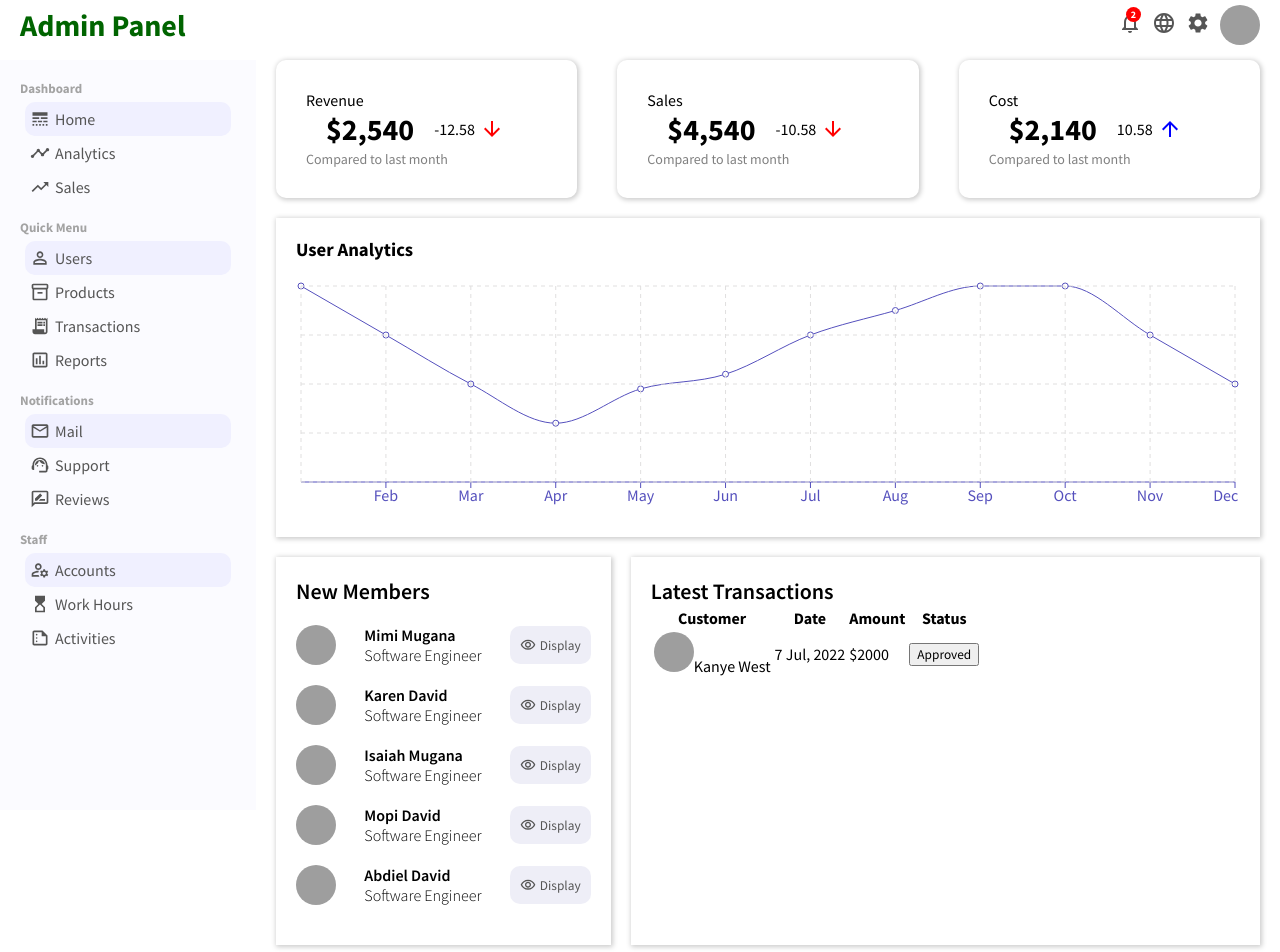
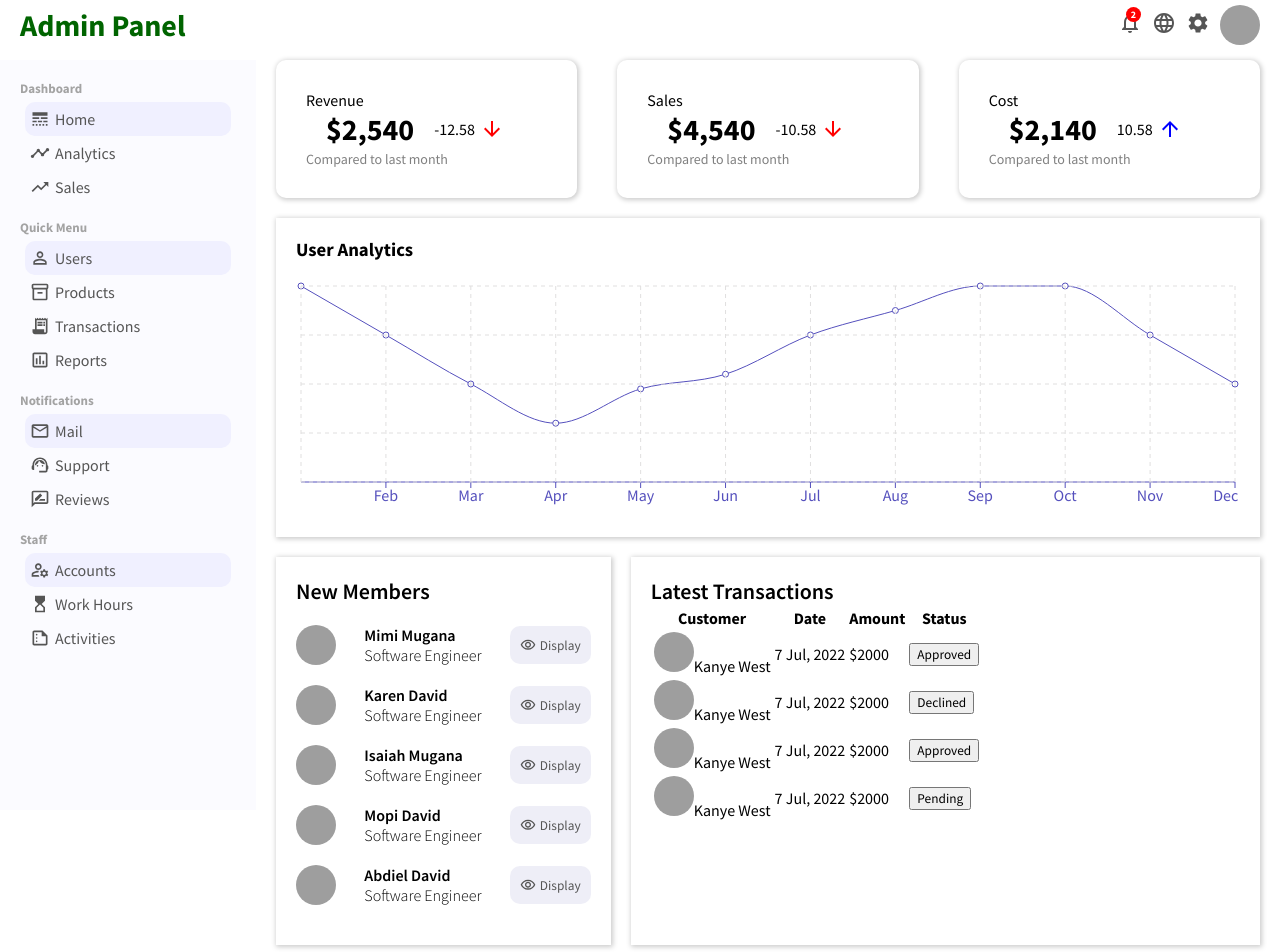
Before and after one commit to PJMantoss/admin_panel, a React (Create React App) app: page / in a window 1280 px wide. Shown: the top 952 px of the page. Built offline with nearby package versions, Linux system fonts and the light colour scheme; grey boxes are pictures that could not be loaded.

Commit message:
update large Widget component

```diff
--- a/src/components/widgetLg/WidgetLg.js
+++ b/src/components/widgetLg/WidgetLg.js
@@ -42,6 +42,54 @@ function WidgetLg() {
               <Button type='Approved' />
             </td>
           </tr>
+
+          <tr className='widgetLgTr'>
+            <td className='widgetLgUser'>
+              <img
+                src='https://i.ibb.co/3dsTK7L/head-png-1000.png'
+                alt='user'
+                className='widgetLgImg'
+              />
+              <span className='widgetLgUsername'>Kanye West</span>
+            </td>
+            <td className='widgetLgDate'>7 Jul, 2022</td>
+            <td className='widgetLgAmt'>$2000</td>
+            <td className='widgetLgStatus'>
+              <Button type='Declined' />
+            </td>
+          </tr>
+
+          <tr className='widgetLgTr'>
+            <td className='widgetLgUser'>
+              <img
+                src='https://i.ibb.co/3dsTK7L/head-png-1000.png'
+                alt='user'
+                className='widgetLgImg'
+              />
+              <span className='widgetLgUsername'>Kanye West</span>
+            </td>
+            <td className='widgetLgDate'>7 Jul, 2022</td>
+            <td className='widgetLgAmt'>$2000</td>
+            <td className='widgetLgStatus'>
+              <Button type='Approved' />
+            </td>
+          </tr>
+
+          <tr className='widgetLgTr'>
+            <td className='widgetLgUser'>
+              <img
+                src='https://i.ibb.co/3dsTK7L/head-png-1000.png'
+                alt='user'
+                className='widgetLgImg'
+              />
+              <span className='widgetLgUsername'>Kanye West</span>
+            </td>
+            <td className='widgetLgDate'>7 Jul, 2022</td>
+            <td className='widgetLgAmt'>$2000</td>
+            <td className='widgetLgStatus'>
+              <Button type='Pending' />
+            </td>
+          </tr>
         </tbody>
       </table>
     </div>
```
